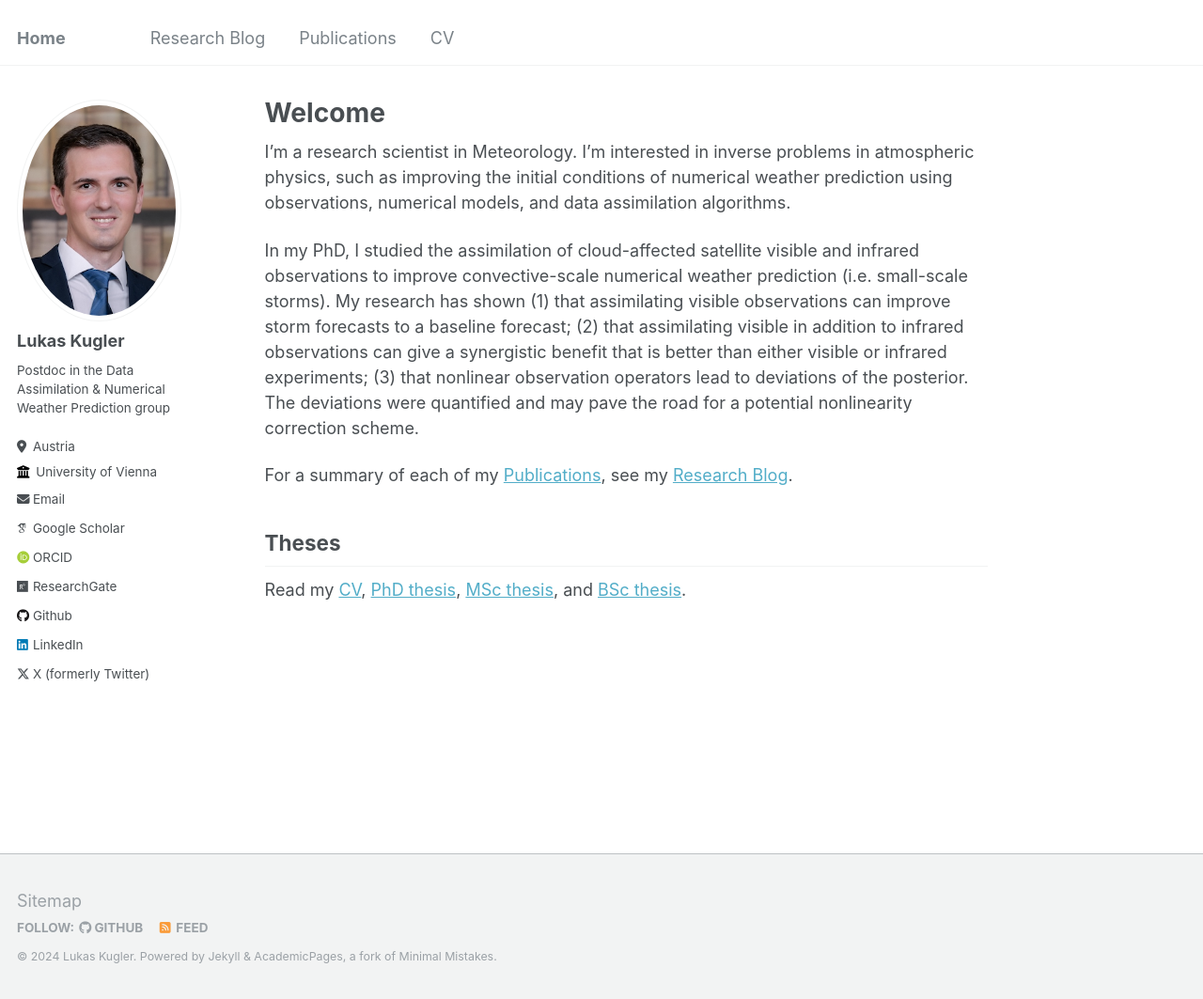
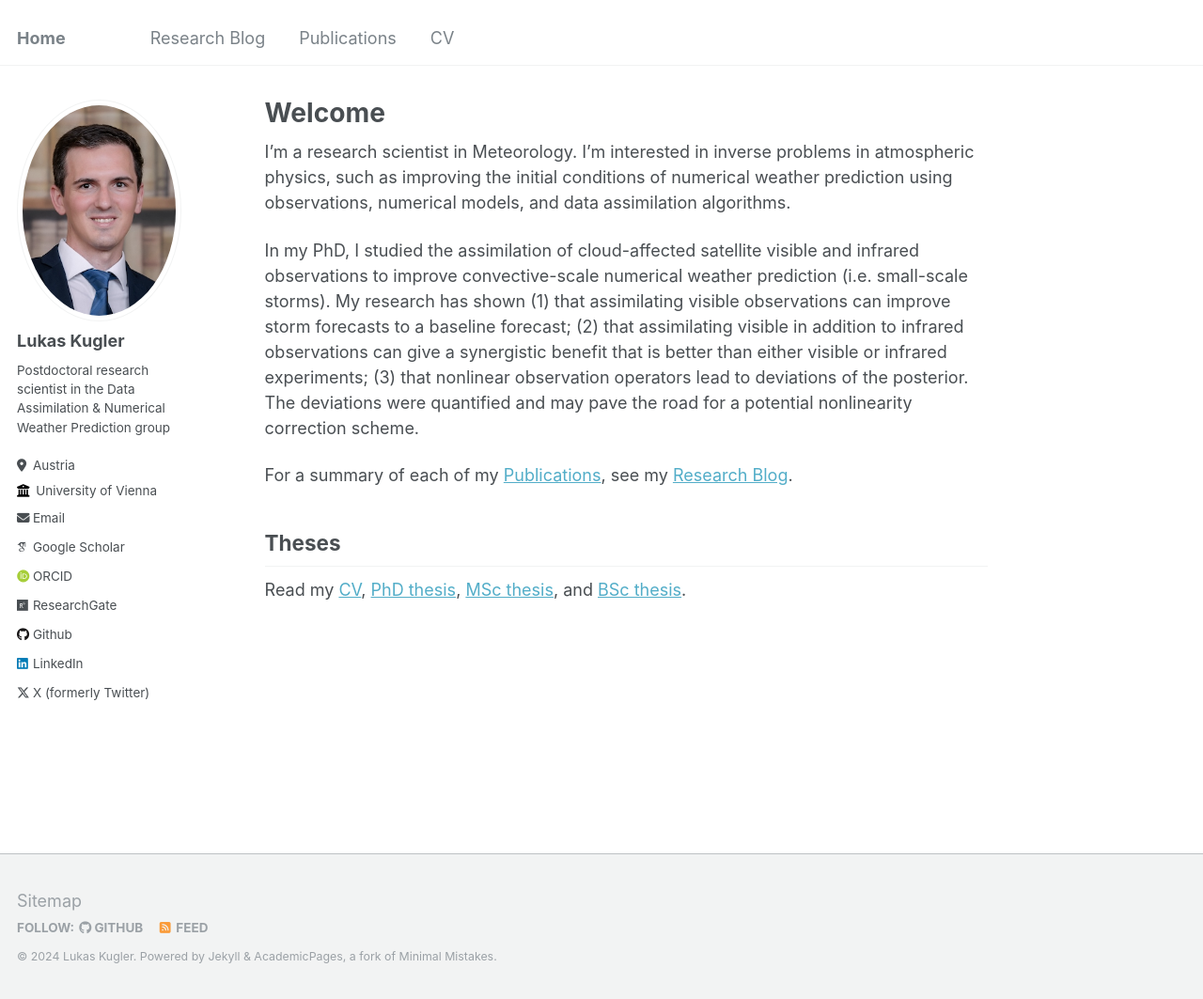
Before and after one commit to lkugler/lkugler.github.io, a Jekyll site: the page built from _pages/about.md, in a window 1280 px wide and 1063 px high. Shown: the whole window at 94% size. Built offline with Jekyll 4.4.1, drawn with Linux system fonts in a browser that asks for light colours; some web fonts are replaced.

Commit message:
Update _config.yml

```diff
--- a/_config.yml
+++ b/_config.yml
@@ -24,7 +24,7 @@ author:
   avatar           : "profile.png"
   name             : "Lukas Kugler"
   pronouns         : # example: "she/her"
-  bio              : "Postdoc in the Data Assimilation & Numerical Weather Prediction group"
+  bio              : "Postdoctoral research scientist in the Data Assimilation & Numerical Weather Prediction group"
   location         : "Austria"
   employer         : "University of Vienna"
   uri              : # URL
```
